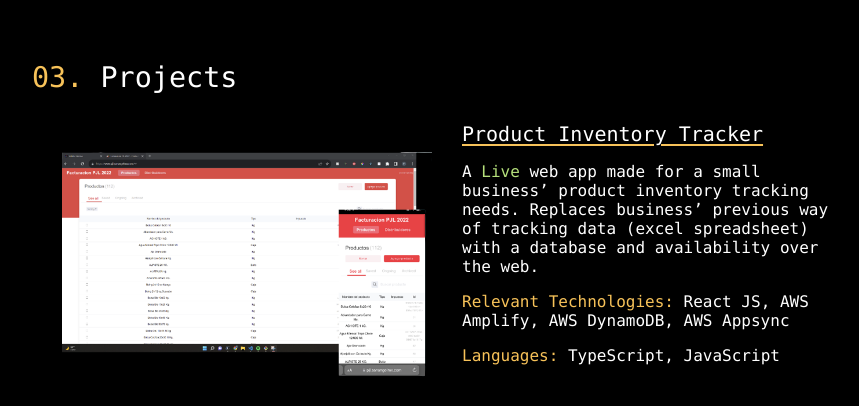
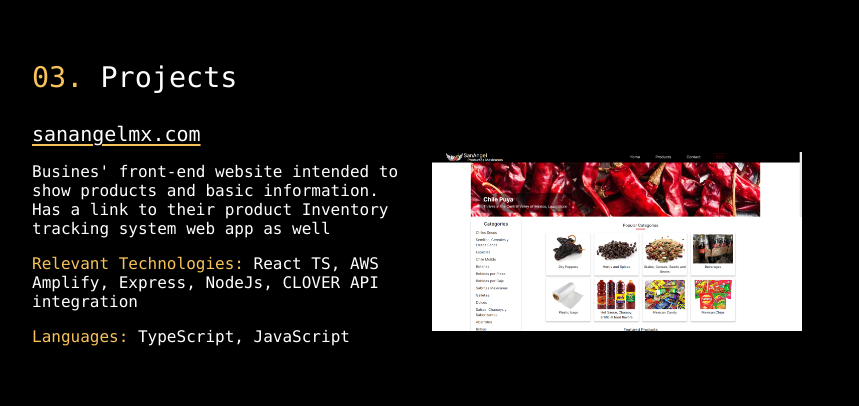
Before and after one commit to ferb7o2/jaramillo.dev, a React (Create React App) app: page / in a window 1280 px wide. Shown: the part 2300-2706 px from the top of the page, without its empty margins (208-1067 px from the left). Built offline with nearby package versions, Linux system fonts and the light colour scheme.

Commit message:
added latest project

```diff
--- a/src/components/Projects_Column.tsx
+++ b/src/components/Projects_Column.tsx
@@ -4,6 +4,35 @@ function Projects_Column(props: { onClickMethod(imgSrc: string): any }) {
       <h3 className="section-title">
         <span className="orange">03.</span> Projects
       </h3>
+
+      <div className="project-container">
+        <div className="fifty">
+          <a
+            href="https://github.com/JoseJaramillo04/sanangelmx.com"
+            className="project-title"
+          >
+            sanangelmx.com
+          </a>
+
+          <p className="project-desc">
+            Busines' front-end website intended to show products and basic
+            information. Has a link to their product Inventory tracking system
+            web app as well
+          </p>
+          <p className="project-desc">
+            <span className="orange bold">Relevant Technologies: </span>
+            React TS, AWS Amplify, Express, NodeJs, CLOVER API integration
+          </p>
+          <p className="project-desc">
+            <span className="orange bold">Languages: </span>
+            TypeScript, JavaScript
+          </p>
+        </div>
+        <div className="fifty project-img">
+          <img src={require("../assets/images/smx.png")} />
+        </div>
+      </div>
+
       <div className="project-container">
         <div className="fifty project-img img-first">
           <img src={require("../assets/images/pjl.png")} />
```
Also changed, not shown: src/assets/images/smx.png (added).
